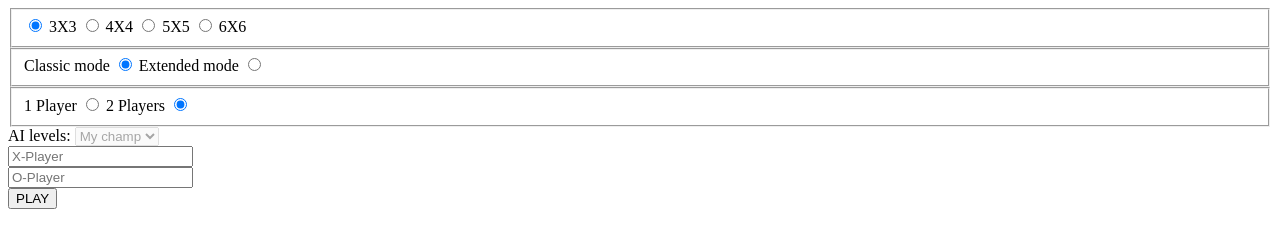
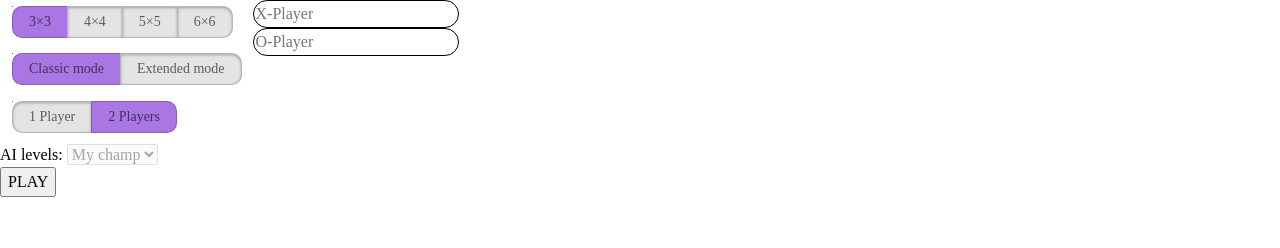
Before and after one commit to B1aho/Tic-tac-toe, a website with bundled scripts: page index.html in a window 1280 px wide. Built offline with nearby package versions, Linux system fonts and the light colour scheme.

Commit message:
Style radio-group like switcher

```diff
--- a/assets/style.css
+++ b/assets/style.css
@@ -1,6 +1,135 @@
-/* Add normilize and reset */
+/* 1. Use a more-intuitive box-sizing model */
+*,
+*::before,
+*::after {
+    box-sizing: border-box;
+}
+
+/* 2. Remove default margin */
+* {
+    margin: 0;
+}
+
+body {
+    /* 3. Add accessible line-height */
+    line-height: 1.5;
+    /* 4. Improve text rendering */
+    -webkit-font-smoothing: antialiased;
+}
+
+/* 5. Improve media defaults */
+img,
+picture,
+video,
+canvas,
+svg {
+    display: block;
+    max-width: 100%;
+}
+
+/* 6. Inherit fonts for form controls */
+input,
+button,
+textarea,
+select {
+    font: inherit;
+}
+
+/* 7. Avoid text overflows */
+p, h1, h2,
+h3, h4, h5, h6 {
+    overflow-wrap: break-word;
+}
+
+/* 8. Improve line wrapping */
+p {
+    text-wrap: pretty;
+}
+
+h1,
+h2,
+h3,
+h4,
+h5,
+h6 {
+    text-wrap: balance;
+}
+
+/*
+    9. Create a root stacking context
+  */
+#root,
+#__next {
+    isolation: isolate;
+}
+
+:root {
+    --input-radius: 20px;
+    --first-switcher-radius: 10px 0 0 10px;
+    --second-switcher-radius: 0 10px 10px 0;
+}
+
+input {
+    border-radius: var(--input-radius);
+    border: 1px solid black;
+}
+
+/*
+Make radio-group behave like switcher
+*/
+
+.switcher {
+    border-radius: var(--input-radius);
+    border: none;
+    display: flex;
+    overflow: hidden;
+}
+
+.switcher input {
+	position: absolute;
+	clip-path: rect(0, 0, 0, 0); /* Hide radio button */
+	height: 1px;
+	width: 1px;
+	border: 0;
+	overflow: hidden;
+}
+
+.switcher label {
+	background-color: #e4e4e4;
+	color: rgba(0, 0, 0, 0.6);
+	font-size: 14px; /* change in root and colors too */
+	line-height: 1;
+	text-align: center;
+	padding: 8px 16px;
+	margin-right: -1px;
+	border: 1px solid rgba(0, 0, 0, 0.2);
+	box-shadow: inset 0 1px 3px rgba(0, 0, 0, 0.3), 0 1px rgba(255, 255, 255, 0.1);
+	transition: all 0.1s ease-in-out;
+}
+
+.switcher label:hover {
+	cursor: pointer;
+}
+
+.switcher input:checked + label {
+	background-color: #a976e4;
+	box-shadow: none;
+}
+
+.switcher label:first-of-type {
+	border-radius: var(--first-switcher-radius);
+}
+
+.switcher label:last-of-type {
+	border-radius: var(--second-switcher-radius);
+}
+
 main {
     pointer-events: none;
+}
+
+.options {
+    display: flex;
 }
 
 .btn {
@@ -8,11 +137,12 @@ main {
     text-align: center;
 }
 
-.play-screen, .computer-input {
+.play-screen,
+.computer-input {
     display: none;
 }
 
-#field-wrapper > * {
+#field-wrapper>* {
     outline: 1px solid black;
     min-height: 50px;
     text-align: center;
--- a/index.html
+++ b/index.html
@@ -18,31 +18,31 @@
             <div class="options">
                 <div class="game-options">
                     <div class="game-field-size">
-                        <fieldset>
+                        <fieldset class="switcher">
                             <input type="radio" id="3x3" value="3" name="size" checked>
-                            <label for="3x3">3X3</label>
+                            <label for="3x3">3×3</label>
                             <input type="radio" id="4x4" value="4" name="size">
-                            <label for="4x4">4X4</label>
+                            <label for="4x4">4×4</label>
                             <input type="radio" id="5x5" value="5" name="size">
-                            <label for="5x5">5X5</label>
+                            <label for="5x5">5×5</label>
                             <input type="radio" id="6x6" value="6" name="size">
-                            <label for="6x6">6X6</label>
+                            <label for="6x6">6×6</label>
                         </fieldset>
                     </div>
                     <div class="extended-mode">
-                        <fieldset class="extended-radio">
+                        <fieldset class="extended-radio switcher">
+                            <input id="not-extended" type="radio" value="false" name="extended-mode" checked>
                             <label for="not-extended">Classic mode</label>
-                            <input id="not-extended" type="radio" value="false" name="extended-mode" checked>
+                            <input id="extended" type="radio" value="true" name="extended-mode">
                             <label for="extended">Extended mode</label>
-                            <input id="extended" type="radio" value="true" name="extended-mode">
                         </fieldset>
                     </div>
                     <div class="players-number">
-                        <fieldset class="players-radio">
+                        <fieldset class="players-radio switcher">
+                            <input id="one-player" type="radio" value="1" name="players-number">
                             <label for="one-player">1 Player</label>
-                            <input id="one-player" type="radio" value="1" name="players-number">
+                            <input id="two-players" type="radio" value="2"name="players-number" checked>
                             <label for="two-players">2 Players</label>
-                            <input id="two-players" type="radio" value="2"name="players-number" checked>
                         </fieldset>
                     </div>
                     <div class="AI-levels">
```
